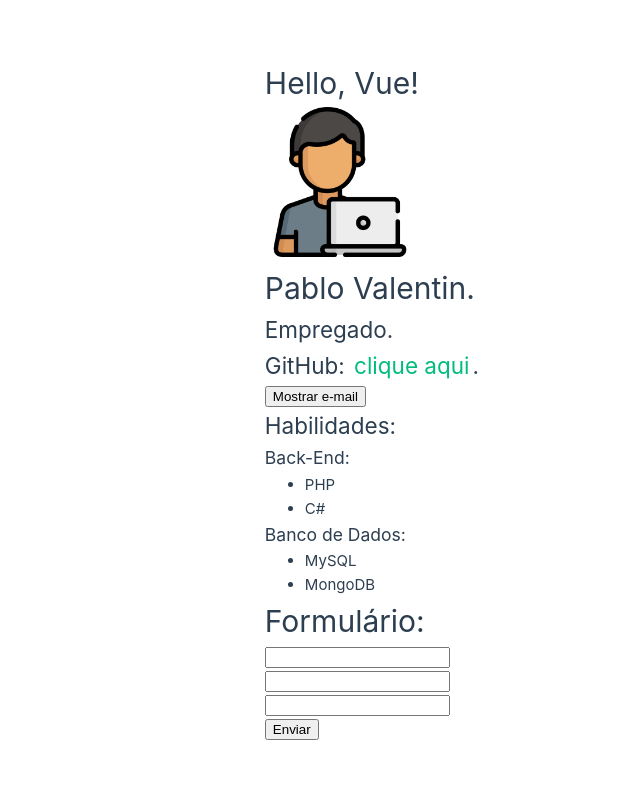
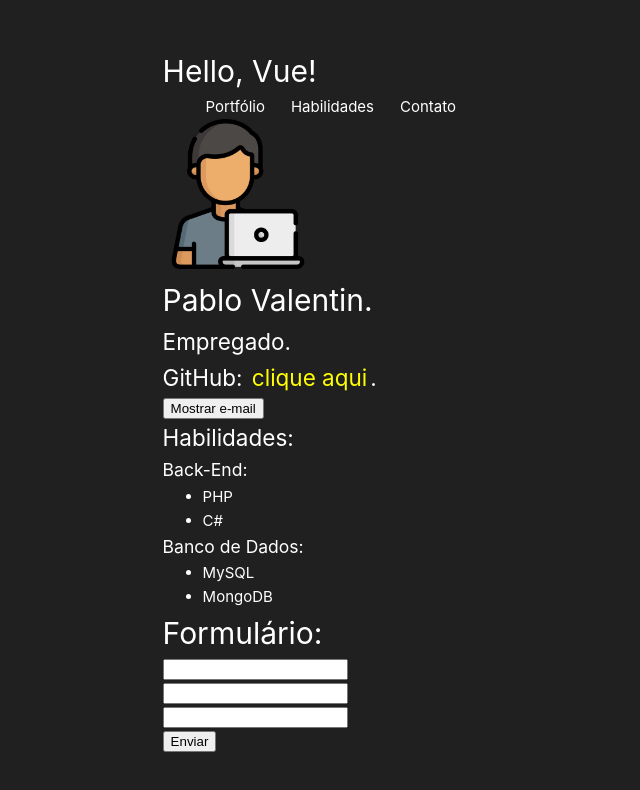
Before and after one commit to PabloValentin94/Conceitos_Vue, a Vue app: page / in a window 1280 px wide. Shown: the top 790 px of the page, without its empty margins (161-801 px from the left). Built offline with nearby package versions, Linux system fonts and the light colour scheme.

Commit message:
Entendendo a diferença entre CSS Global e CSS Scoped.
Utilizando o CSS que é aplicado a todos os elementos (Global) e o CSS específico de cada componente (Scoped).

```diff
--- a/src/App.vue
+++ b/src/App.vue
@@ -2,6 +2,7 @@
   <div>
     <Test/>
     <LifeCycle/>
+    <Header/>
     <Person/>
     <LifeCycle/>
     <Forms/>
@@ -11,6 +12,7 @@
 <script>
   import Test from "./components/Test.vue"
   import LifeCycle from "./components/LifeCycle.vue"
+  import Header from "./components/Header.vue"
   import Person from "./components/Person.vue"
   import Forms from "./components/Forms.vue"
 
@@ -20,8 +22,24 @@
     components: {
       Test,
       LifeCycle,
+      Header,
       Person,
       Forms
     }
   }
 </script>
+
+<!-- CSS Global -->
+<style>
+  h1, h2, h3, p, ul li {
+    color: #FFFFFF;
+  }
+
+  body {
+    background-color: #202020;
+  }
+
+  a {
+    color: #FFFF00;
+  }
+</style>
--- /dev/null
+++ b/src/components/Header.vue
@@ -0,0 +1,35 @@
+<template>
+  <ul>
+    <li><a href="#">Portfólio</a></li>
+    <li><a href="#">Habilidades</a></li>
+    <li><a href="#">Contato</a></li>
+  </ul>
+</template>
+
+<script>
+  export default {
+    name: "Header"
+  }
+</script>
+
+<!-- CSS Scoped (Específico) -->
+<style scoped>
+  ul {
+    list-style: none;
+    display: flex;
+  }
+
+  ul li {
+    margin-right: 20px;
+  }
+
+  ul li a {
+    color: #FFFFFF;
+    text-decoration: none;
+    transition: 0.5s;
+  }
+
+  ul li a:hover {
+    color: #FF0000;
+  }
+</style>
```
